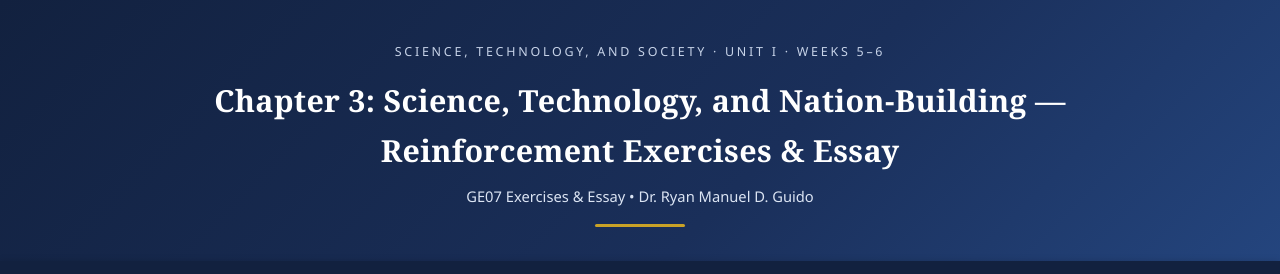
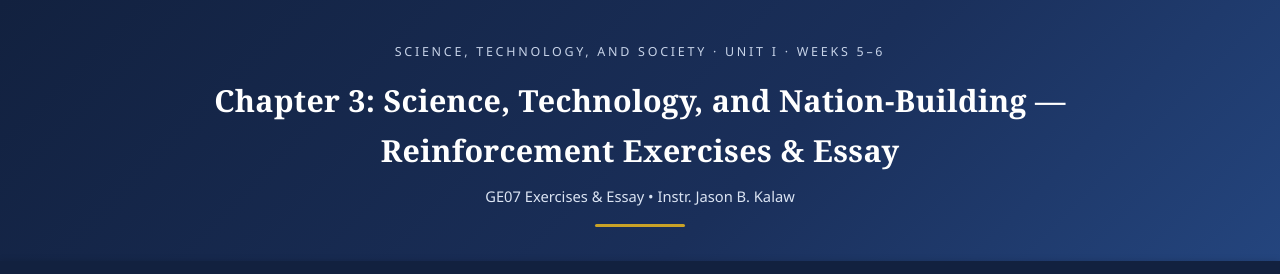
Before and after one commit to rmdgdx/sts-ge07.3, a plain HTML site: page chapter-03-exercises.html in a window 1280 px wide. Shown: the top 274 px of the page. Drawn offline with Linux system fonts and the light colour scheme.

Commit message:
Update chapter-03-exercises.html

```diff
--- a/chapter-03-exercises.html
+++ b/chapter-03-exercises.html
@@ -84,7 +84,7 @@
 <header class="masthead">
   <div class="kicker">Science, Technology, and Society · Unit I · Weeks 5–6</div>
   <h1>Chapter 3: Science, Technology, and Nation-Building — Reinforcement Exercises &amp; Essay</h1>
-  <div class="subtitle">GE07 Exercises &amp; Essay • Dr. Ryan Manuel D. Guido</div>
+  <div class="subtitle">GE07 Exercises &amp; Essay • Instr. Jason B. Kalaw</div>
   <div class="rule"></div>
 </header>
 
```
